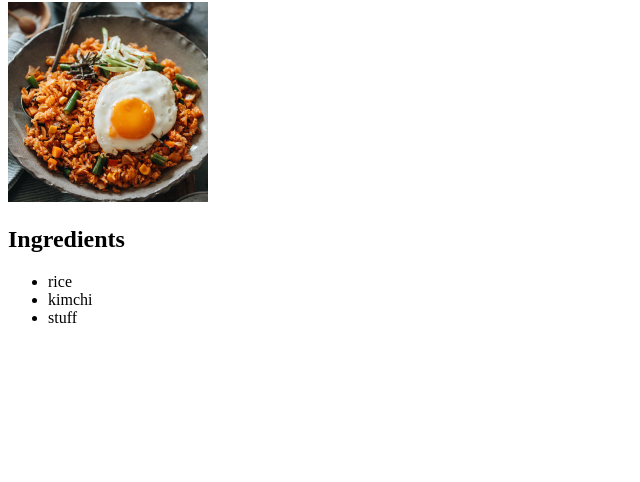
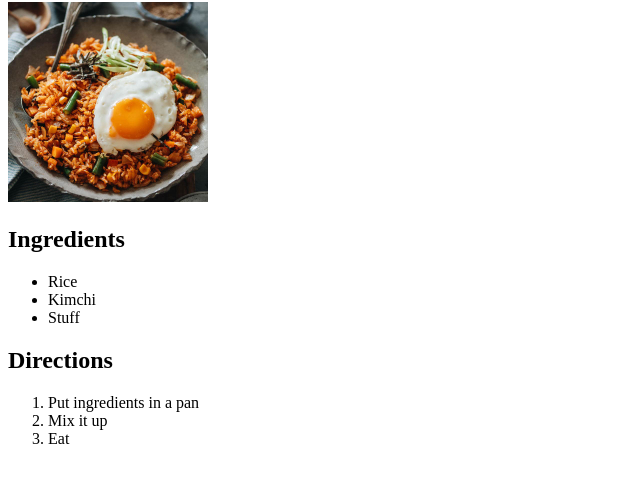
Before and after one commit to min0k/odin-recipes, a plain HTML site: page pages/recipes/kimchi_fried_rice.html in a window 1280 px wide. Shown: the part 78-560 px from the top of the page, without its empty margins (0-640 px from the left). Drawn offline with Linux system fonts and the light colour scheme.

Commit message:
Create two new recipes

```diff
--- a/pages/recipes/kimchi_fried_rice.html
+++ b/pages/recipes/kimchi_fried_rice.html
@@ -10,9 +10,16 @@
         <img src="../../img/kimchi_fried_rice.jpg" alt="photo of kimchi fried rice" width="200" height="200">
         <h2>Ingredients</h2>
         <ul>
-            <li>rice</li>
-            <li>kimchi</li>
-            <li>stuff</li>
+            <li>Rice</li>
+            <li>Kimchi</li>
+            <li>Stuff</li>
         </ul>
+        <h2>Directions</h2>
+        <ol>
+            <li>Put ingredients in a pan</li>
+            <li>Mix it up</li>
+            <li>Eat</li>
+        </ol>
+
     </body>
 </html>
```
Also changed, not shown: pages/recipes/my_special_recipe.html (added), pages/recipes/radish_soup.html (added).
